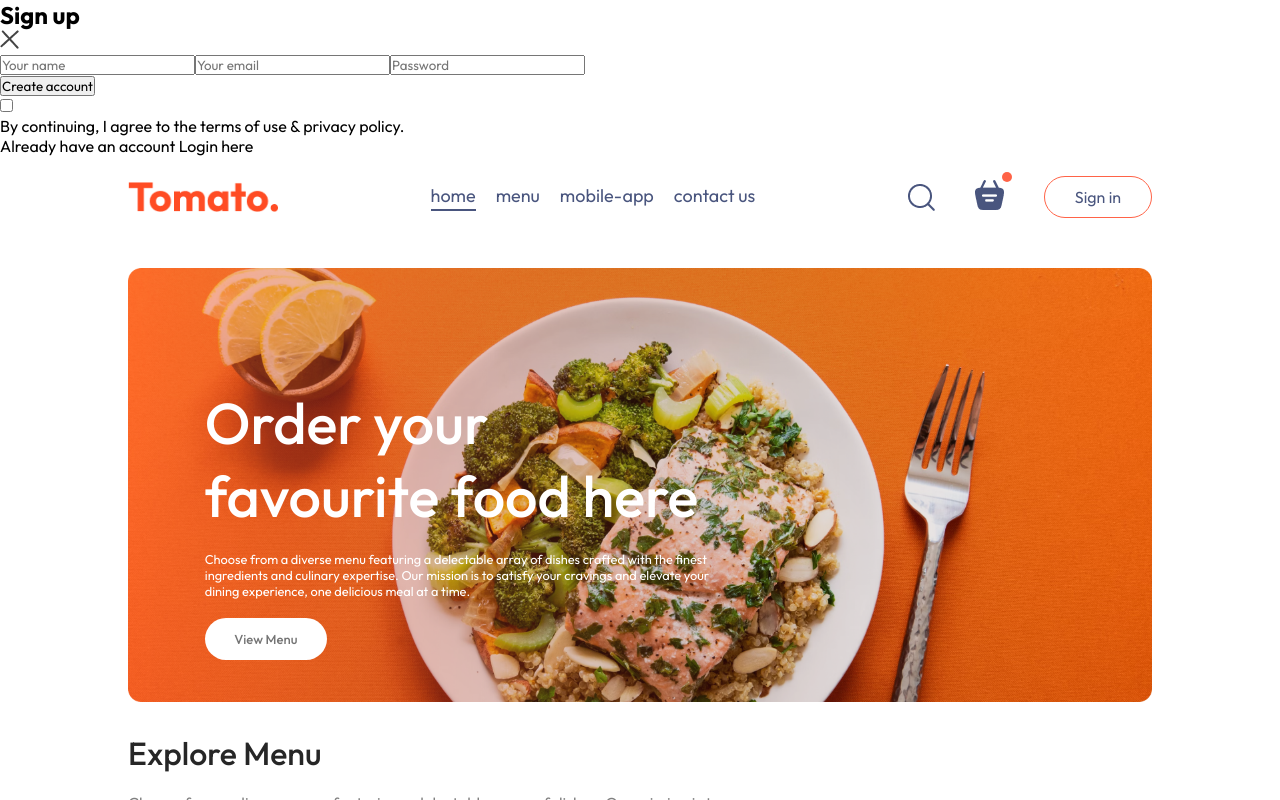
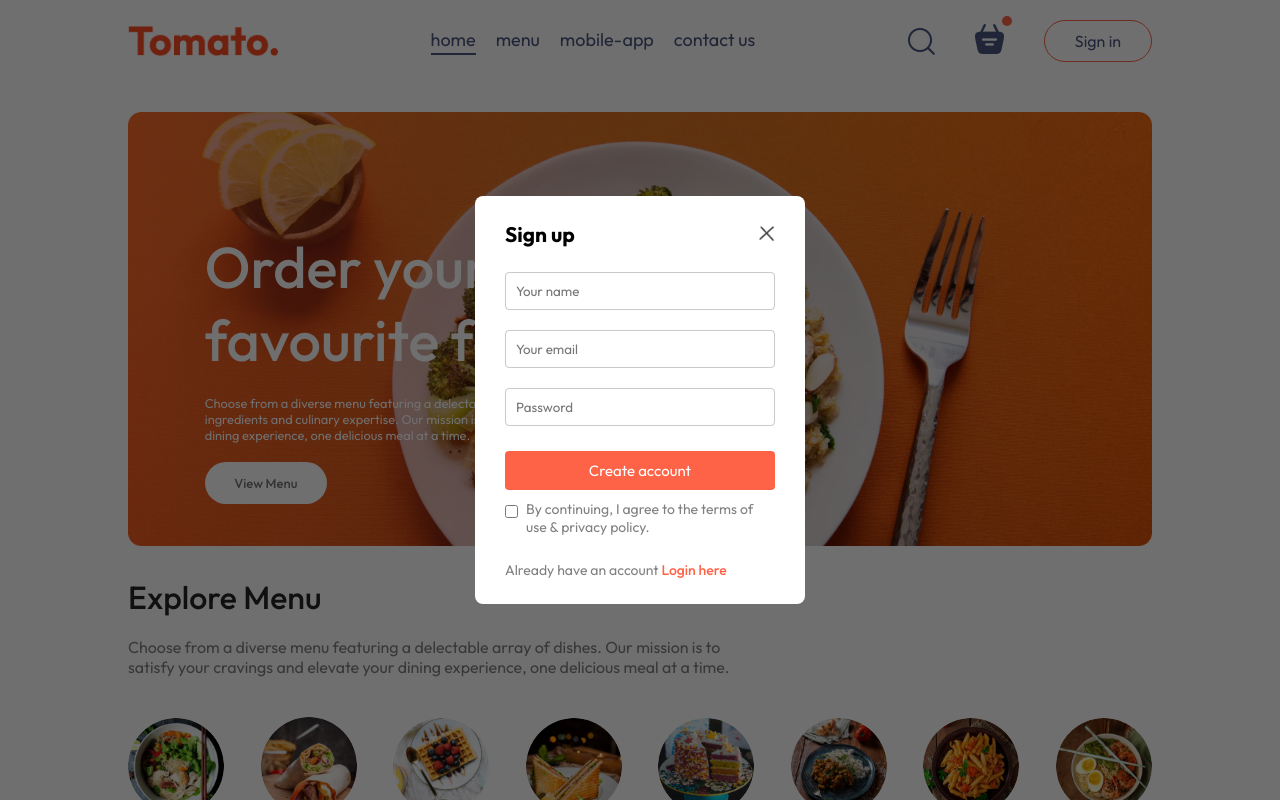
Before and after one commit to khaibtros/code-tracking, a React (Vite) app in the folder frontend/: page / in a window 1280 px wide. Both pictures are taken after a click on the button "Sign in". Shown: the top 800 px of the page. Built offline with nearby package versions, Linux system fonts and the light colour scheme.

Commit message:
Apply CSS for Sign up button (Sign up or Login)

```diff
--- a/frontend/src/components/LoginPopup/LoginPopup.css
+++ b/frontend/src/components/LoginPopup/LoginPopup.css
@@ -0,0 +1,64 @@
+.login-popup{
+    position: absolute;
+    z-index: 1;
+    width: 100%;
+    height: 100%;
+    background-color: #00000090;
+    display: grid;
+}
+.login-popup-container{
+    place-self: center;
+    width: max(23vw,330px);
+    color: #808080;
+    background-color: white;
+    display: flex;
+    flex-direction: column;
+    gap: 25px;
+    padding: 25px 30px;
+    border-radius: 8px;
+    font-size: 14px;
+    animation: fadeIn 0.5s;
+}
+.login-popup-title{
+    display: flex;
+    justify-content: space-between;
+    align-items: center;
+    color: black;
+}
+.login-popup-title img{
+    width: 16px;
+    cursor: pointer;
+}
+.login-popup-inputs{
+    display: flex;
+    flex-direction: column;
+    gap: 20px;
+}
+.login-popup-inputs input{
+    outline: none;
+    border: 1px solid #c9c9c9;
+    padding: 10px;
+    border-radius: 4px;
+}
+.login-popup-container button{
+    border: none;
+    padding: 10px;
+    border-radius: 4px;
+    color: white;
+    background-color: tomato;
+    font-size: 15px;
+}
+.login-popup-condition{
+    display: flex;
+    align-items: start;
+    gap: 8px;
+    margin-top: -15px;
+}
+.login-popup-condition input{
+    margin-top: 5px;
+}
+.login-popup p span{
+    color: tomato;
+    font-weight: 500;
+    cursor: pointer;
+}
```
